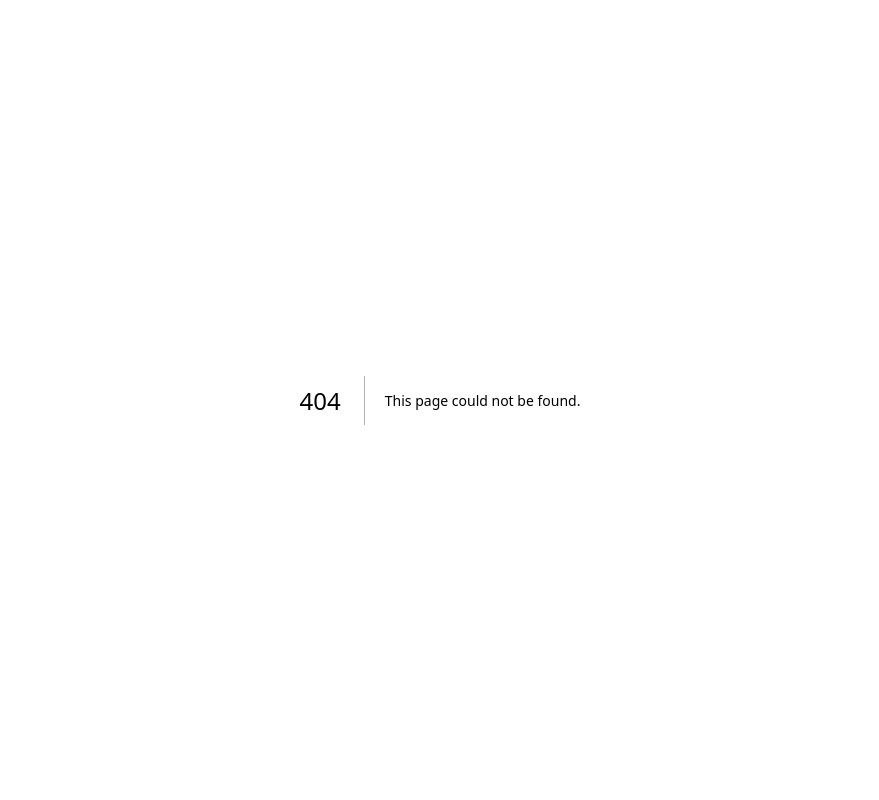
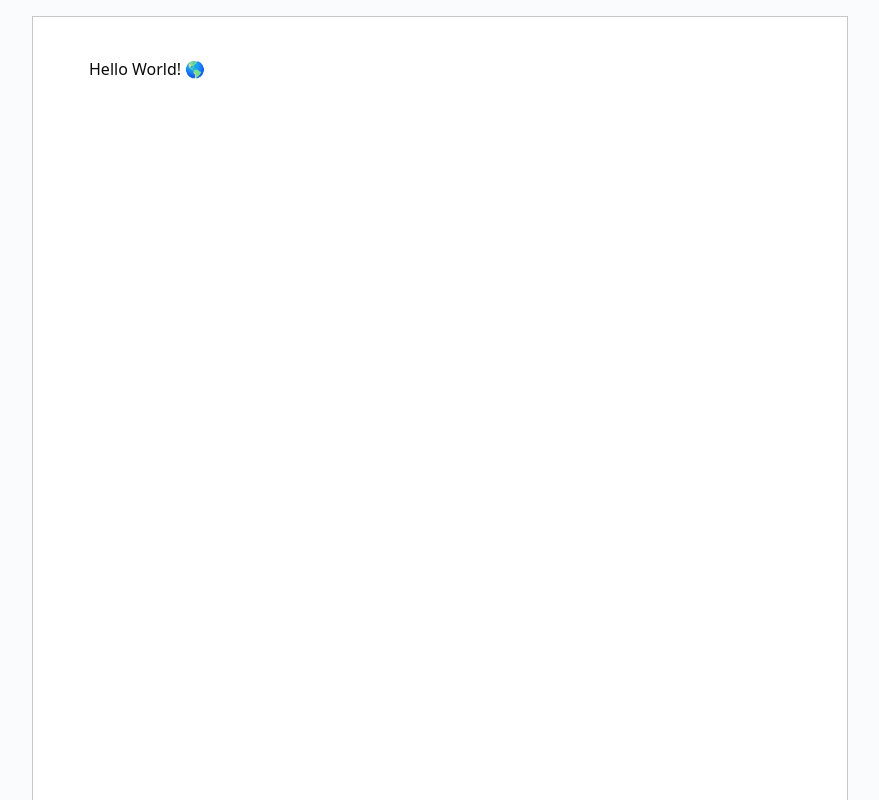
Before and after one commit to sumit1642/synkr, a Next.js app: page /documents/1 in a window 1280 px wide. Before the commit this address had no page. Shown: the top 800 px of the page, without its empty margins (200-1079 px from the left). Built offline with nearby package versions, Linux system fonts and the light colour scheme.

Commit message:
Add Editor component and DocumentIdPage for document editing functionality

```diff
--- /dev/null
+++ b/src/app/documents/[documentId]/editor.tsx
@@ -0,0 +1,26 @@
+"use client";
+import React from "react";
+import { useEditor, EditorContent } from "@tiptap/react";
+import StarterKit from "@tiptap/starter-kit";
+
+export const Editor = () => {
+	const editor = useEditor({
+		editorProps: {
+			attributes: {
+				style: "padding-left: 56px; padding-right: 56px;",
+				class: "focus:outline-none print:border-0 bg-white border border-[#C7C7C7] flex flex-col min-h-[1054px] w-[816px] pt-10 pr-14 pb-10 cursor-text",
+			},
+		},
+		extensions: [StarterKit],
+		content: "<p>Hello World! 🌎️</p>",
+		// Don't render immediately on the server to avoid SSR issues
+		immediatelyRender: false,
+	});
+	return (
+		<div className="size-full overflow-x-auto bg-[#F9FBFD] px-4 print:p-0 print:bg-white print:overflow-visible">
+			<div className="min-w-max flex justify-center w-[816px] py-4 print:py-0 mx-auto print:w-full print:min-w-0">
+				<EditorContent editor={editor} />
+			</div>
+		</div>
+	);
+};
--- /dev/null
+++ b/src/app/documents/[documentId]/page.tsx
@@ -0,0 +1,18 @@
+/* eslint-disable @typescript-eslint/no-unused-vars */
+import React from "react";
+import { Editor } from "./editor";
+
+interface DocumentIdPageProps {
+	params: Promise<{ documentId: string }>;
+}
+
+const DocumentIdPage = async ({ params }: DocumentIdPageProps) => {
+
+	return (
+		<div className="min-h-screen bg-[#FAFAFB] ">
+			<Editor />
+		</div>
+	);
+};
+
+export default DocumentIdPage;
```
